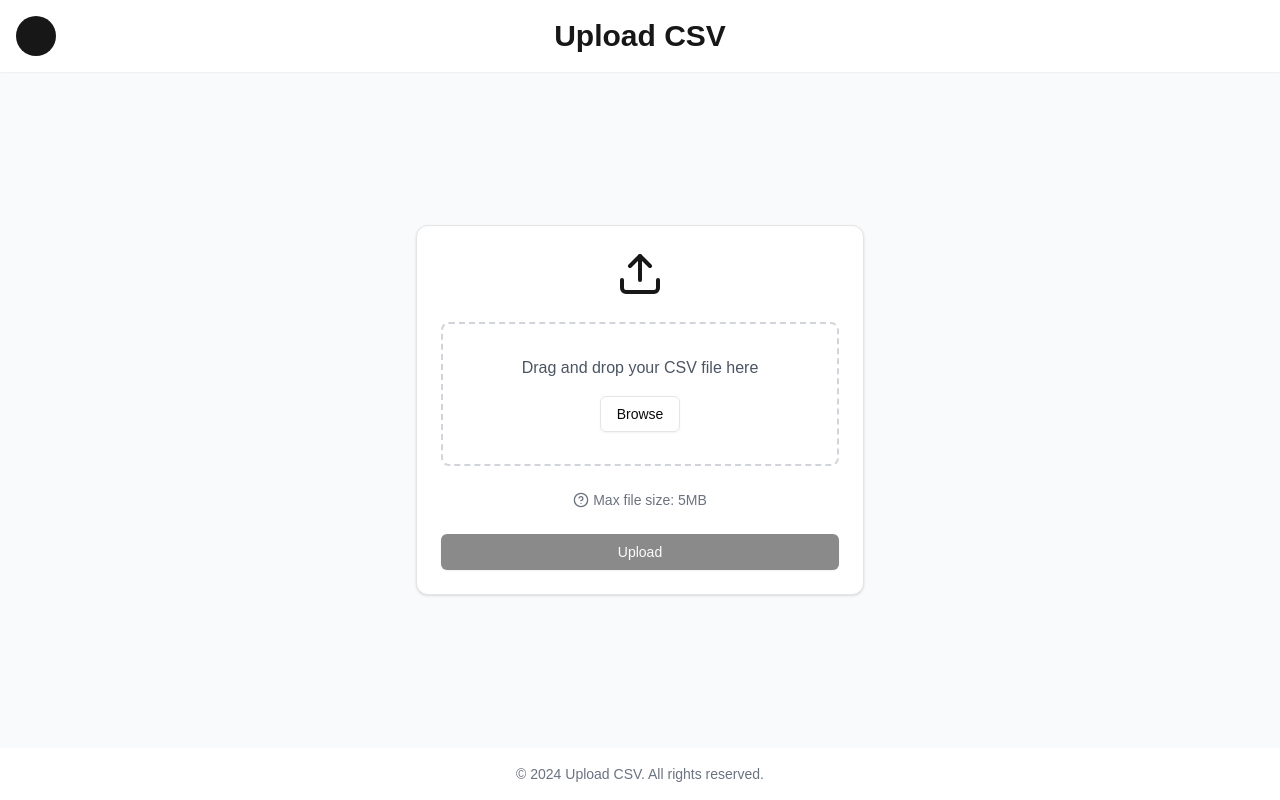
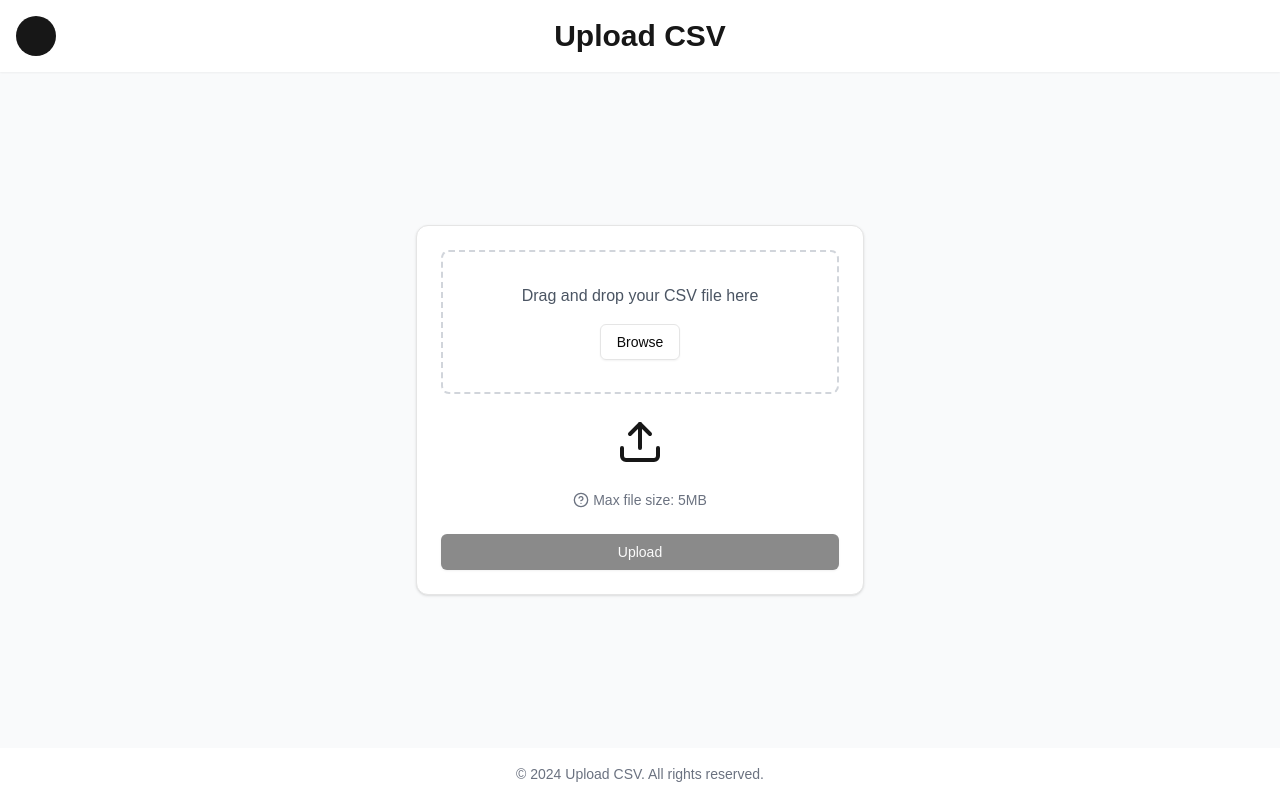
Before and after one commit to vasu241057/image-processing-frontend, a Next.js app: page / in a window 1280 px wide. Built offline with nearby package versions, Linux system fonts and the light colour scheme.

Commit message:
orientation change

```diff
--- a/src/components/csv-upload.tsx
+++ b/src/components/csv-upload.tsx
@@ -158,10 +158,6 @@ export function CsvUpload() {
 
       <main className="flex-grow container mx-auto px-4 py-8 flex items-center justify-center">
         <Card className="w-full max-w-md p-6 space-y-6">
-          <div className="flex justify-center">
-            <Upload size={48} className="text-primary" />
-          </div>
-
           <div
             onDrop={handleDrop}
             onDragOver={(e) => e.preventDefault()}
@@ -187,6 +183,10 @@ export function CsvUpload() {
                 Browse
               </Button>
             </label>
+          </div>
+
+          <div className="flex justify-center">
+            <Upload size={48} className="text-primary" />
           </div>
 
           {file && (
```
